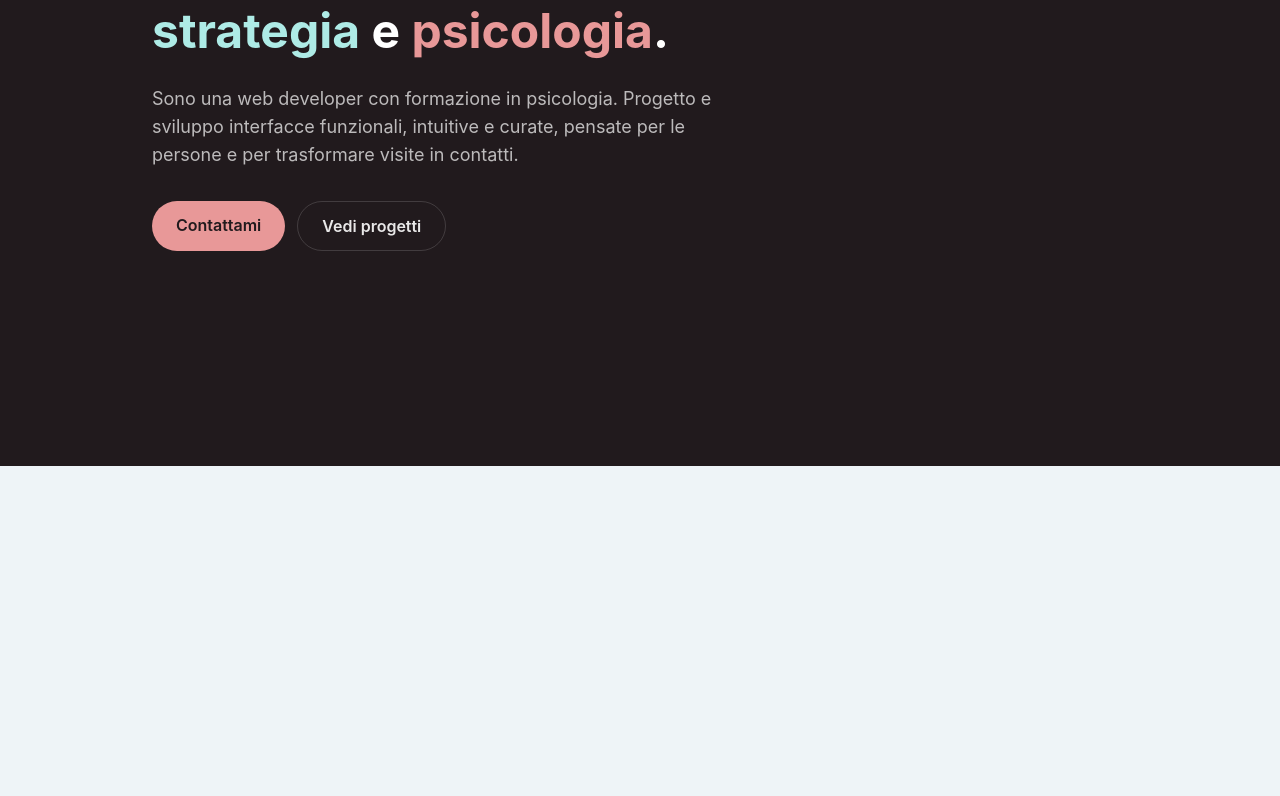
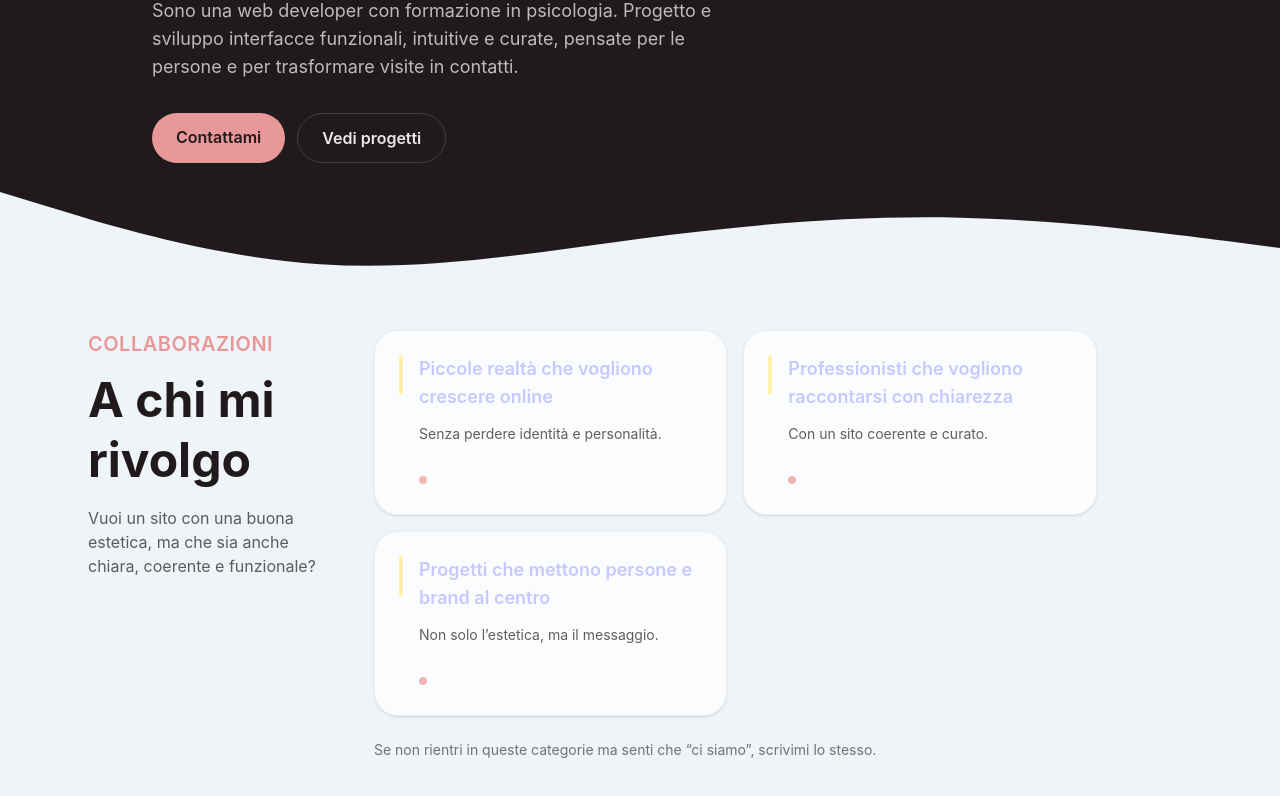
Before and after one commit to ilariamotta/my-landing-page, a React (Vite) app: page / in a window 1280 px wide. Shown: the part 334-1130 px from the top of the page. Before the commit the page ends 800 px from the top, so only its background shows below. Built offline with nearby package versions, Linux system fonts and the light colour scheme.

Commit message:
feat: forwhom section

```diff
--- a/src/App.jsx
+++ b/src/App.jsx
@@ -1,11 +1,13 @@
 import './index.css'
 import Hero from './components/Hero';
+import ForWhom from './components/ForWhom';
 
 function App() {
   return (
     <>
       <div className="bg-[var(--bgSoft)] min-h-screen">
         <Hero />
+        <ForWhom />
       </div>
     </>
   );
--- /dev/null
+++ b/src/components/ForWhom.jsx
@@ -0,0 +1,71 @@
+export default function ForWhom() {
+  const items = [
+    {
+      title: "Piccole realtà che vogliono crescere online",
+      text: "Senza perdere identità e personalità.",
+    },
+    {
+      title: "Professionisti che vogliono raccontarsi con chiarezza",
+      text: "Con un sito coerente e curato.",
+    },
+    {
+      title: "Progetti che mettono persone e brand al centro",
+      text: "Non solo l’estetica, ma il messaggio.",
+    },
+  ];
+
+  return (
+   <section className="bg-[var(--bgSoft)] -mt-10 py-20">
+      <div className="mx-auto max-w-6xl px-6">
+        <div className="grid gap-10 lg:grid-cols-12 lg:items-start">
+          {/* LEFT: title */}
+          <div className="lg:col-span-3">
+            <h2 className="text-xl font-semibold tracking-wide text-[var(--pink)]">
+              COLLABORAZIONI
+            </h2>
+            <h2 className="mt-3 text-4xl sm:text-5xl font-bold leading-tight text-[var(--blackWarm)]">
+              A chi mi rivolgo
+            </h2>
+            <p className="mt-4 text-base text-[var(--blackWarm)]/70">
+              Vuoi un sito con una buona estetica, ma che sia anche chiara, coerente e funzionale?
+            </p>
+          </div>
+
+          {/* RIGHT: cards */}
+          <div className="lg:col-span-8">
+            <div className="grid gap-4 sm:grid-cols-2">
+              {items.map((it) => (
+                <div
+                  key={it.title}
+                  className="group relative rounded-3xl border border-black/5 bg-white/70 p-6 shadow-sm transition hover:-translate-y-0.5 hover:shadow-md"
+                >
+                  {/* little accent bar */}
+                  <div className="absolute left-6 top-6 h-10 w-1 rounded-full bg-[var(--butter)]" />
+
+                  <h3 className="pl-5 text-lg font-semibold text-[var(--blackWarm)]">
+                    <span className="text-[var(--lilac)]">{it.title}</span>
+                  </h3>
+
+                  <p className="mt-3 pl-5 text-sm leading-relaxed text-[var(--blackWarm)]/70">
+                    {it.text}
+                  </p>
+
+                  {/* tiny dot accent */}
+                  <div className="mt-5 pl-5">
+                    <span className="inline-block h-2 w-2 rounded-full bg-[var(--pink)] opacity-70 group-hover:opacity-100" />
+                  </div>
+                </div>
+              ))}
+            </div>
+
+            {/* optional note */}
+            <p className="mt-6 text-sm text-[var(--blackWarm)]/60">
+              Se non rientri in queste categorie ma senti che “ci siamo”, scrivimi
+              lo stesso.
+            </p>
+          </div>
+        </div>
+      </div>
+    </section>
+  );
+}
--- a/src/components/Hero.jsx
+++ b/src/components/Hero.jsx
@@ -1,6 +1,6 @@
 export default function Hero() {
   return (
-    <section className="min-h-screen bg-[var(--blackWarm)] text-white flex items-center">
+    <section className="relative min-h-[78vh] bg-[var(--blackWarm)] text-white flex items-center">
       <div className="mx-auto max-w-5xl px-6 py-16">
         {/* badge */}
         <div className="inline-flex items-center gap-2 rounded-full bg-white/5 px-4 py-2 text-sm text-white/80">
@@ -39,6 +39,19 @@ export default function Hero() {
           </a>
         </div>
       </div>
+      {/* 🌊 Wave divider (più pronunciata) */}
+      <div className="absolute bottom-0 left-0 w-full overflow-hidden leading-none pointer-events-none">
+        <svg
+          className="block w-full h-[140px]"
+          viewBox="0 0 1440 320"
+          preserveAspectRatio="none"
+        >
+          <path
+            fill="var(--bgSoft)"
+            d="M0,96L60,133.3C120,171,240,245,360,261.3C480,277,600,235,720,202.7C840,171,960,149,1080,154.7C1200,160,1320,192,1380,208L1440,224L1440,320L0,320Z"
+          />
+        </svg>
+      </div>
     </section>
   );
 }
```
